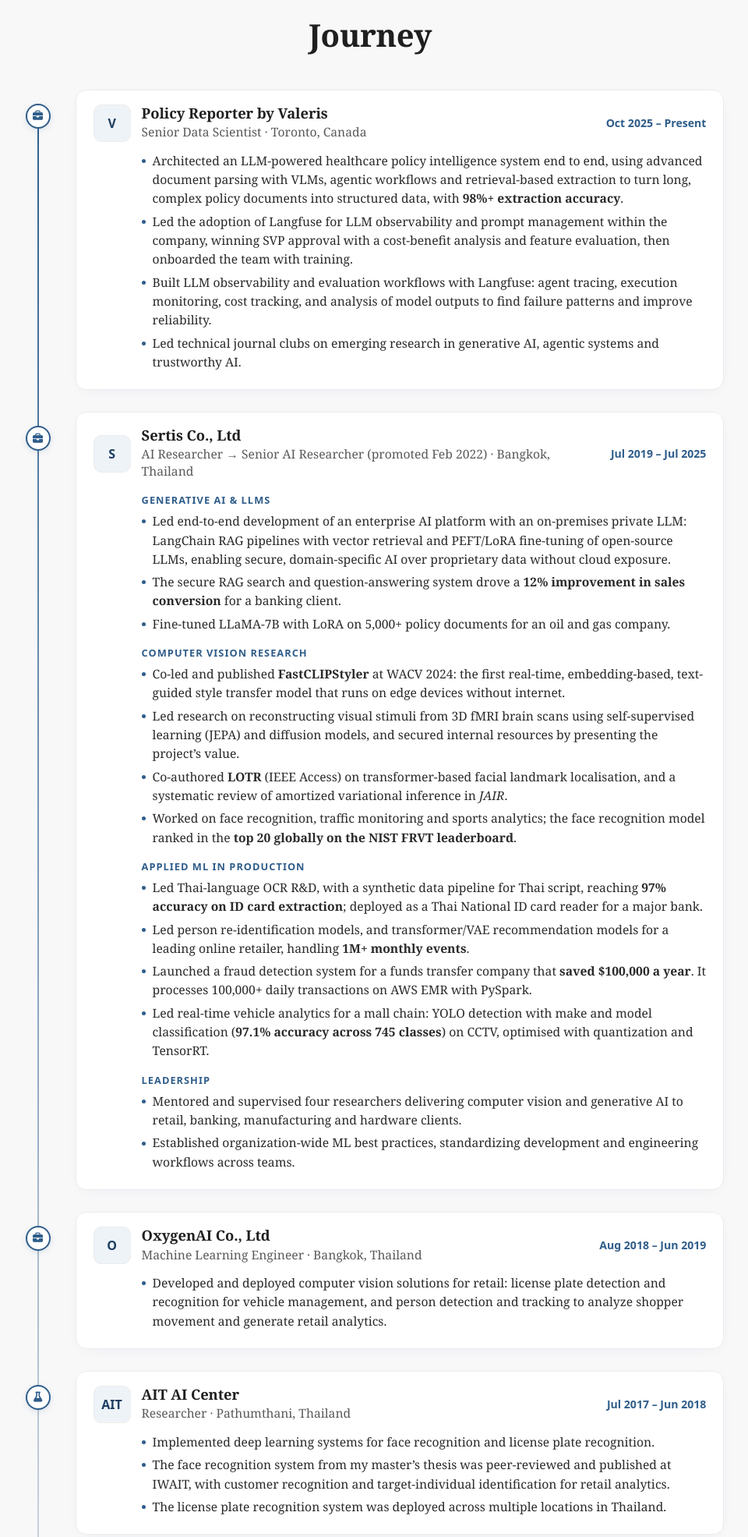
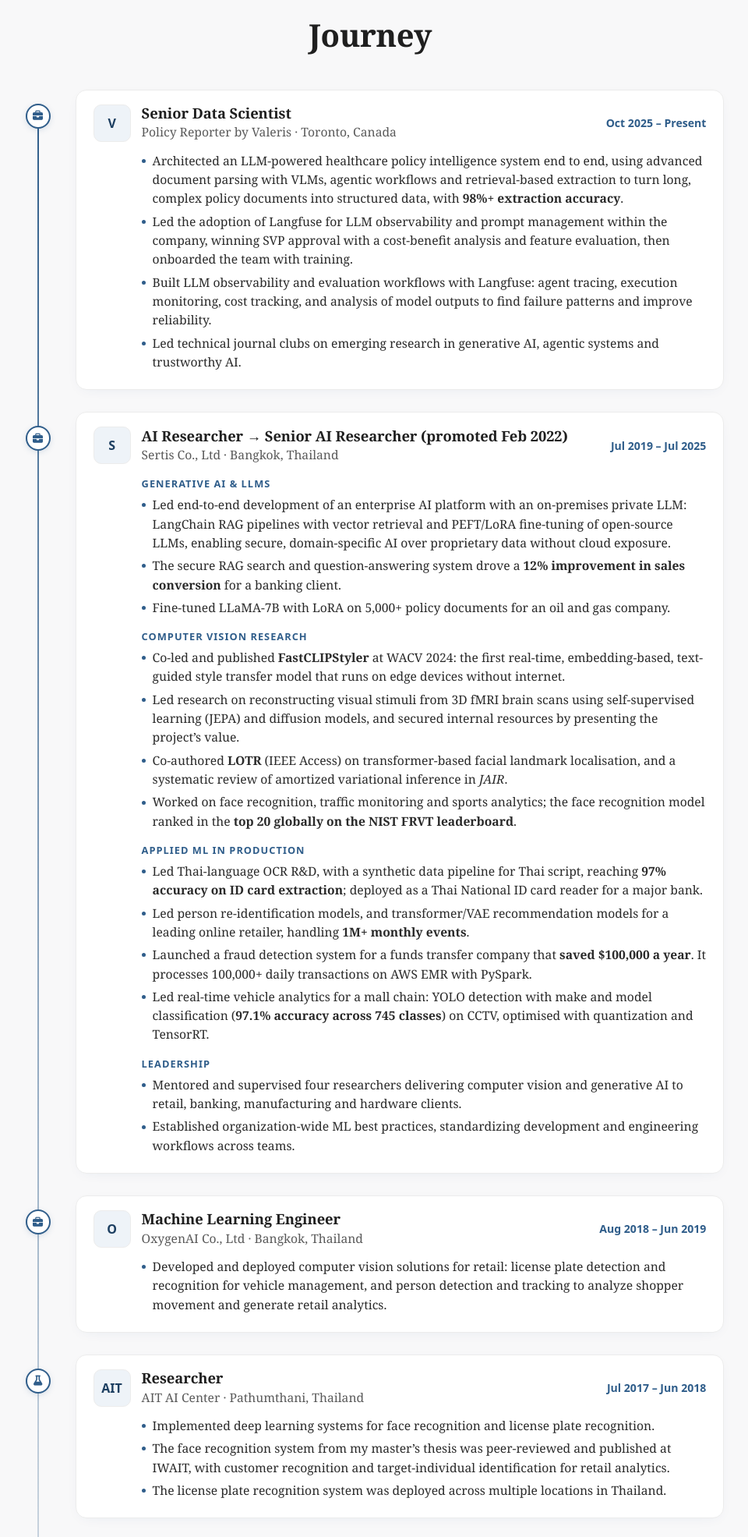
Before and after one commit to sanjanajainsj/sanjanajainsj.github.io, a plain HTML site: page index.html in a window 1280 px wide. Shown: the part 1200-3171 px from the top of the page at 78% size, without its empty margins (293-1253 px from the left). Drawn offline with Linux system fonts and the light colour scheme; a web font is replaced by a local one.

Commit message:
update experience format

```diff
--- a/index.html
+++ b/index.html
@@ -255,8 +255,8 @@
             <div class="tl-header">
               <div class="tl-logo">V</div>
               <div class="tl-headings">
-                <div class="tl-org">Policy Reporter by Valeris</div>
-                <div class="tl-role">Senior Data Scientist · Toronto, Canada</div>
+                <div class="tl-org">Senior Data Scientist</div>
+                <div class="tl-role">Policy Reporter by Valeris · Toronto, Canada</div>
               </div>
               <div class="tl-date">Oct 2025 – Present</div>
             </div>
@@ -275,8 +275,8 @@
             <div class="tl-header">
               <div class="tl-logo">S</div>
               <div class="tl-headings">
-                <div class="tl-org">Sertis Co., Ltd</div>
-                <div class="tl-role">AI Researcher → Senior AI Researcher (promoted Feb 2022) · Bangkok, Thailand</div>
+                <div class="tl-org">AI Researcher → Senior AI Researcher (promoted Feb 2022)</div>
+                <div class="tl-role">Sertis Co., Ltd · Bangkok, Thailand</div>
               </div>
               <div class="tl-date">Jul 2019 – Jul 2025</div>
             </div>
@@ -314,8 +314,8 @@
             <div class="tl-header">
               <div class="tl-logo">O</div>
               <div class="tl-headings">
-                <div class="tl-org">OxygenAI Co., Ltd</div>
-                <div class="tl-role">Machine Learning Engineer · Bangkok, Thailand</div>
+                <div class="tl-org">Machine Learning Engineer</div>
+                <div class="tl-role">OxygenAI Co., Ltd · Bangkok, Thailand</div>
               </div>
               <div class="tl-date">Aug 2018 – Jun 2019</div>
             </div>
@@ -331,8 +331,8 @@
             <div class="tl-header">
               <div class="tl-logo">AIT</div>
               <div class="tl-headings">
-                <div class="tl-org">AIT AI Center</div>
-                <div class="tl-role">Researcher · Pathumthani, Thailand</div>
+                <div class="tl-org">Researcher</div>
+                <div class="tl-role">AIT AI Center · Pathumthani, Thailand</div>
               </div>
               <div class="tl-date">Jul 2017 – Jun 2018</div>
             </div>
```
